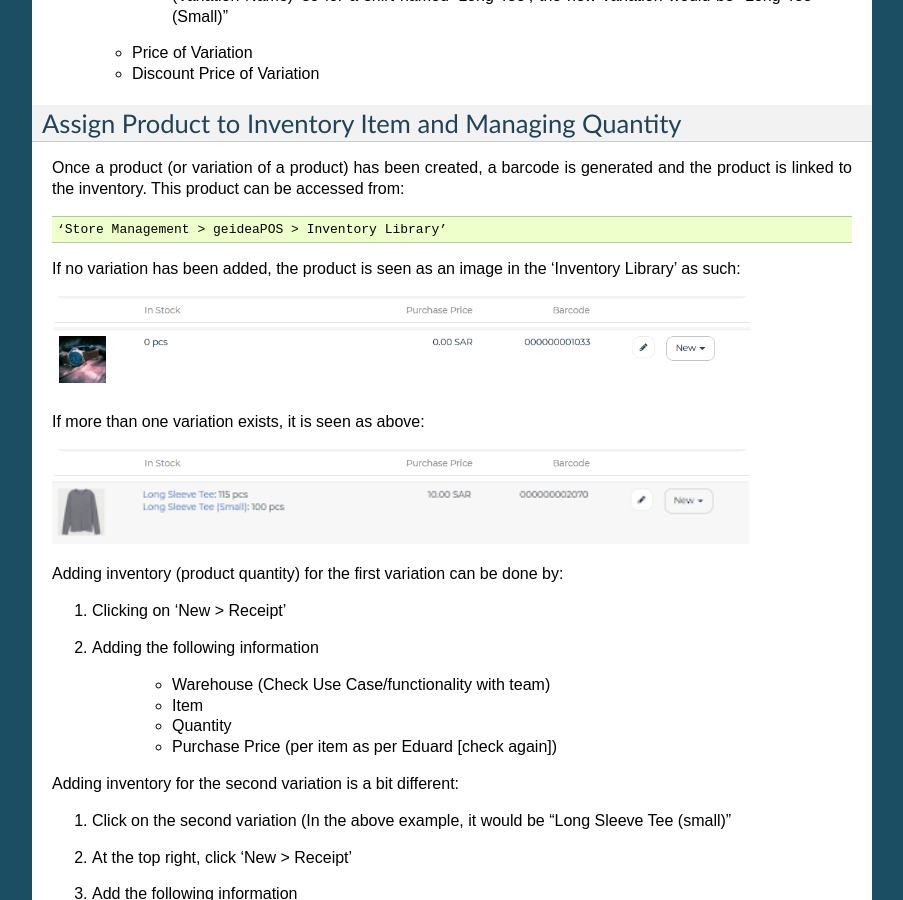
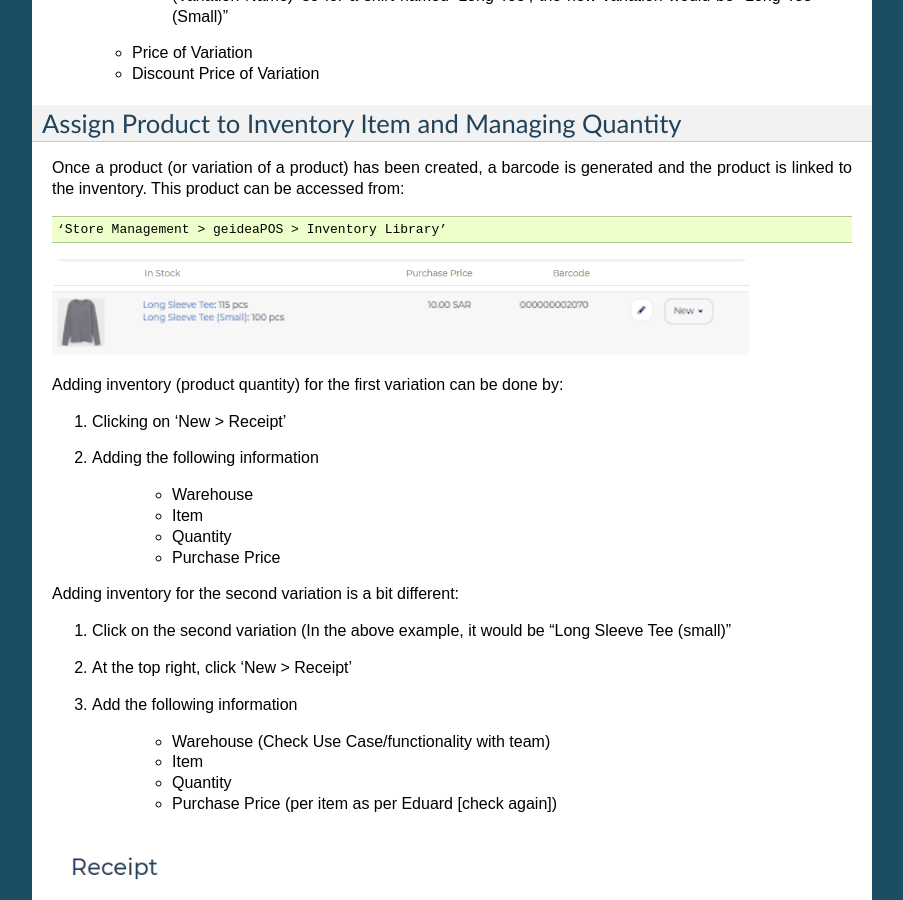
Before and after one commit to KhalilMayyasi/WBDocumentation, a Sphinx documentation site: the page built from docs/AddingProduct.rst, in a window 1280 px wide and 900 px high, scrolled down 1259 px. Shown: the whole window, without its empty margins (198-1101 px from the left). Built offline with Sphinx 7.4.7, drawn with Linux system fonts in a browser that asks for light colours.

Commit message:
removed not needed content

```diff
--- a/docs/AddingProduct.rst
+++ b/docs/AddingProduct.rst
@@ -58,17 +58,6 @@ Once a product (or variation of a product) has been created, a barcode is genera
 
    ‘Store Management > geideaPOS > Inventory Library’
 
-If no variation has been added, the product is seen as an image in the ‘Inventory Library’ as such:
-
-.. image:: ./productToInventory1.png
-  :width: 700
-  :alt: Alternative text
-
-.. image:: ./productToInventory2.png
-  :width: 700
-  :alt: Alternative text
-
-If more than one variation exists, it is seen as above:
 
 .. image:: ./productToInventory1.png
   :width: 700
@@ -83,10 +72,10 @@ Adding inventory (product quantity) for the first variation can be done by:
 #. Clicking on ‘New > Receipt’
 #. Adding the following information
 
-    * Warehouse (Check Use Case/functionality with team)
+    * Warehouse
     * Item
     * Quantity
-    * Purchase Price (per item as per Eduard [check again])
+    * Purchase Price
 
 Adding inventory for the second variation is a bit different:
 
```
